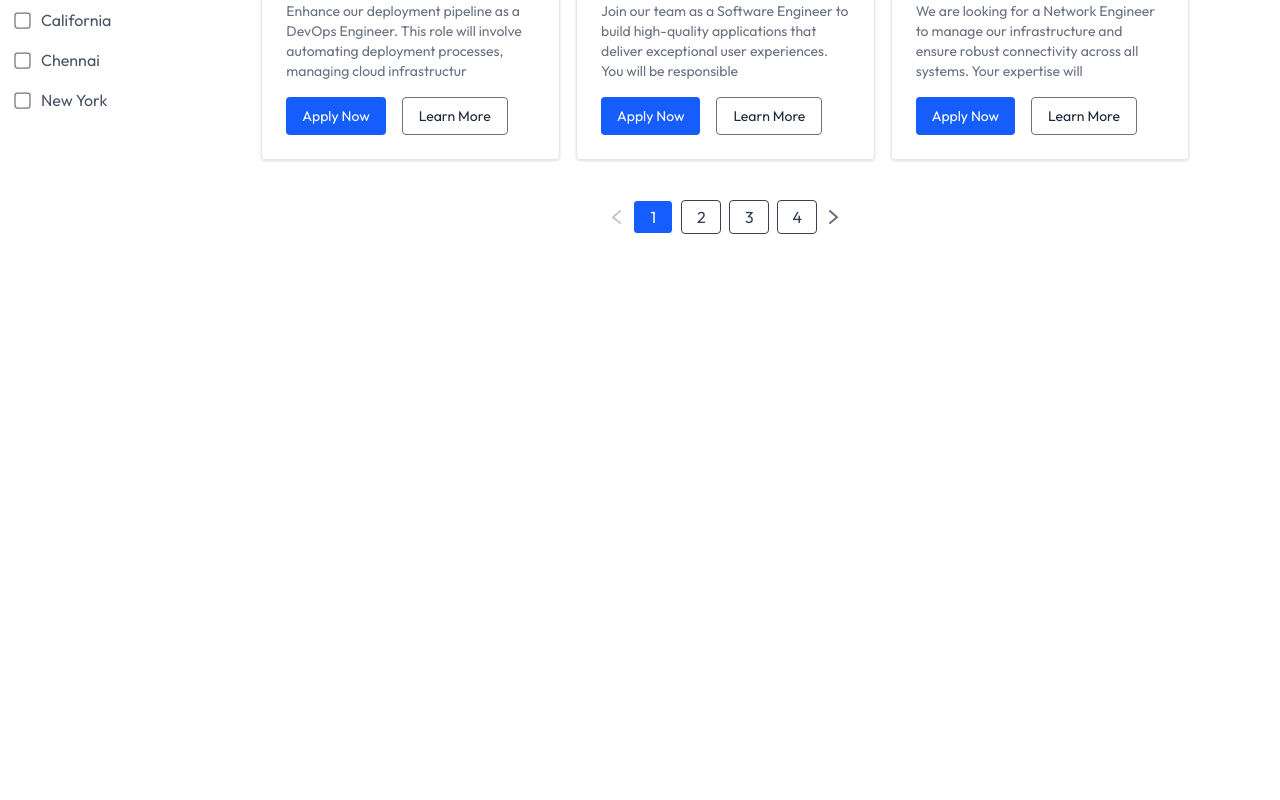
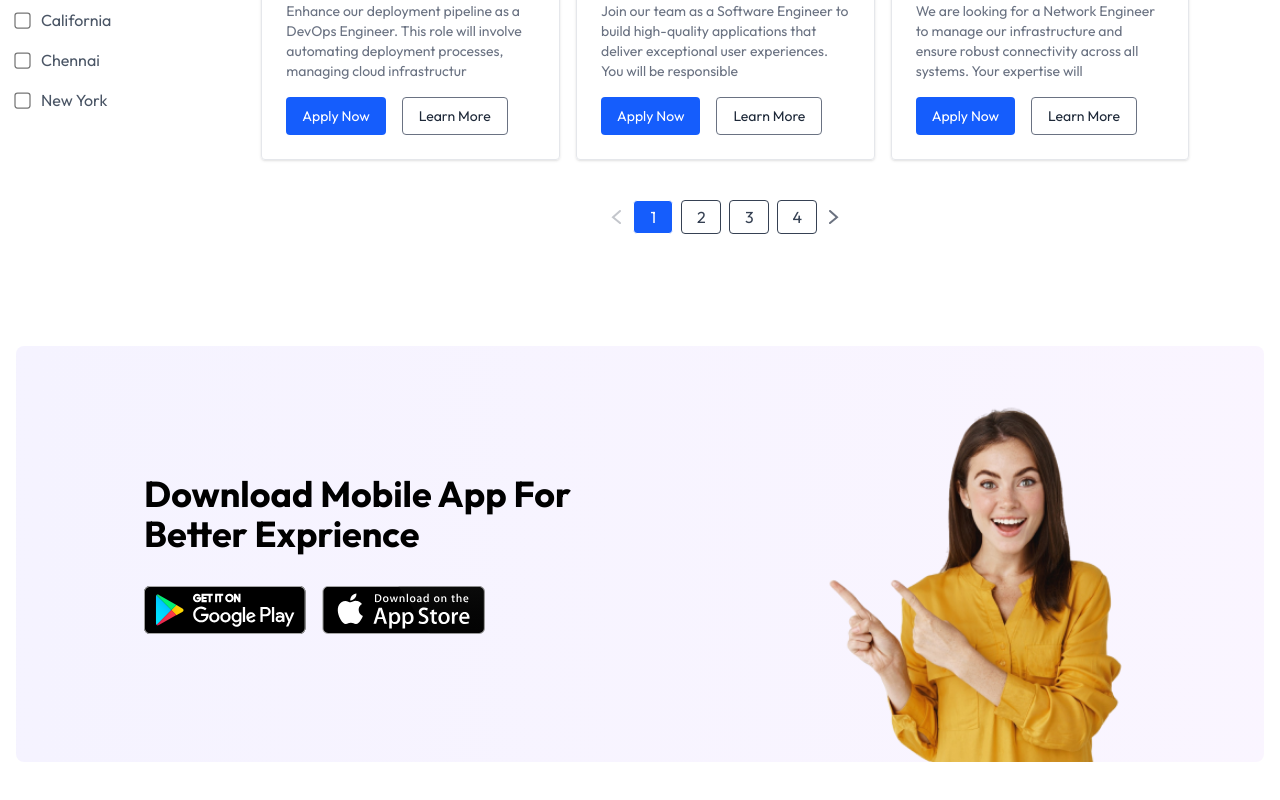
Before and after one commit to naimsheikh8020/Job-Protal, a React (Vite) app in the folder client/: page / in a window 1280 px wide. Shown: the part 1138-1938 px from the top of the page. Before the commit the page ends 1404 px from the top, so only its background shows below. Built offline with nearby package versions, Linux system fonts and the light colour scheme; no server answers.

Commit message:
appdownload done

```diff
--- a/client/src/Components/AppDownload.jsx
+++ b/client/src/Components/AppDownload.jsx
@@ -1,8 +1,24 @@
 import React from 'react'
+import {assets} from "../assets/assets"
 
 const AppDownload = () => {
   return (
-    <div>AppDownload</div>
+    <div className='container px-4 2xl:px-0 mx-auto my-20'>
+      <div className='relative bg-gradient-to-r from-violet-50 to-purple-50 p-12 sm:p-24 lg:p-32 rounded-lg'>
+        <div>
+          <h1 className='text-2xl sm:text-4xl font-bold mb-8 max-w-md'>Download Mobile App For Better Exprience</h1>
+          <div className='flex gap-4'>
+            <a href='#' className='inline-block'>
+              <img className='h-12' src={assets.play_store}/>
+            </a>
+            <a href='#' className='inline-block'>
+              <img className='h-12' src={assets.app_store}/>
+            </a>
+          </div>
+        </div>
+        <img className='absolute w-80 right-0 bottom-0 mr-32 max-lg:hidden' src={assets.app_main_img}/>
+      </div>
+    </div>
   )
 }
 
--- a/client/src/pages/Home.jsx
+++ b/client/src/pages/Home.jsx
@@ -2,6 +2,7 @@
 import Navbar from '../Components/Navbar'
 import Hero from '../Components/Hero'
 import JobListing from '../Components/JobListing'
+import AppDownload from '../Components/AppDownload'
 
 const Home = () => {
   return (
@@ -9,6 +10,7 @@
         <Navbar/>
         <Hero/>
         <JobListing/>
+        <AppDownload/>
     </div>
   )
 }
--- a/client/vite.config.js
+++ b/client/vite.config.js
@@ -6,6 +6,6 @@
 export default defineConfig({
   plugins: [tailwindcss(), react()],
   server: {
-    port: 5174,
+    port: 5175,
   },
 });
```
